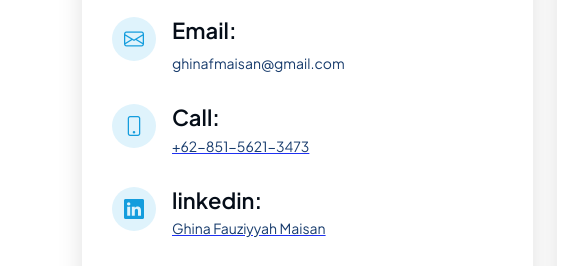
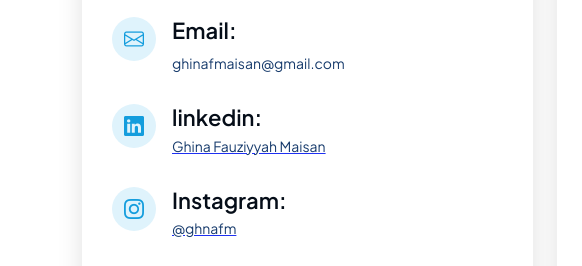
Before and after one commit to ghnfm/Portfolioghna, a plain HTML site: page contact.html in a window 1280 px wide. Shown: the part 318-584 px from the top of the page, 0-582 px from the left. Drawn offline with nearby package versions, Linux system fonts and the light colour scheme.

Commit message:
Update contact.html

```diff
--- a/contact.html
+++ b/contact.html
@@ -59,12 +59,6 @@
                         </div>
 
                         <div class="phone">
-                          <i class="bi bi-phone"></i>
-                          <h4>Call:</h4>
-                          <a href="http://wa.me/6285156213473"> <p>+62-851-5621-3473</p></a>
-                        </div>
-
-                        <div class="phone">
                             <i class="bi bi-linkedin"></i>
                             <h4>linkedin:</h4>
                             <a href="https://www.linkedin.com/in/ghina-fauziyyah-maisan-2279631b6?utm_source=share&utm_campaign=share_via&utm_content=profile&utm_medium=ios_app"><p> Ghina Fauziyyah Maisan
```
